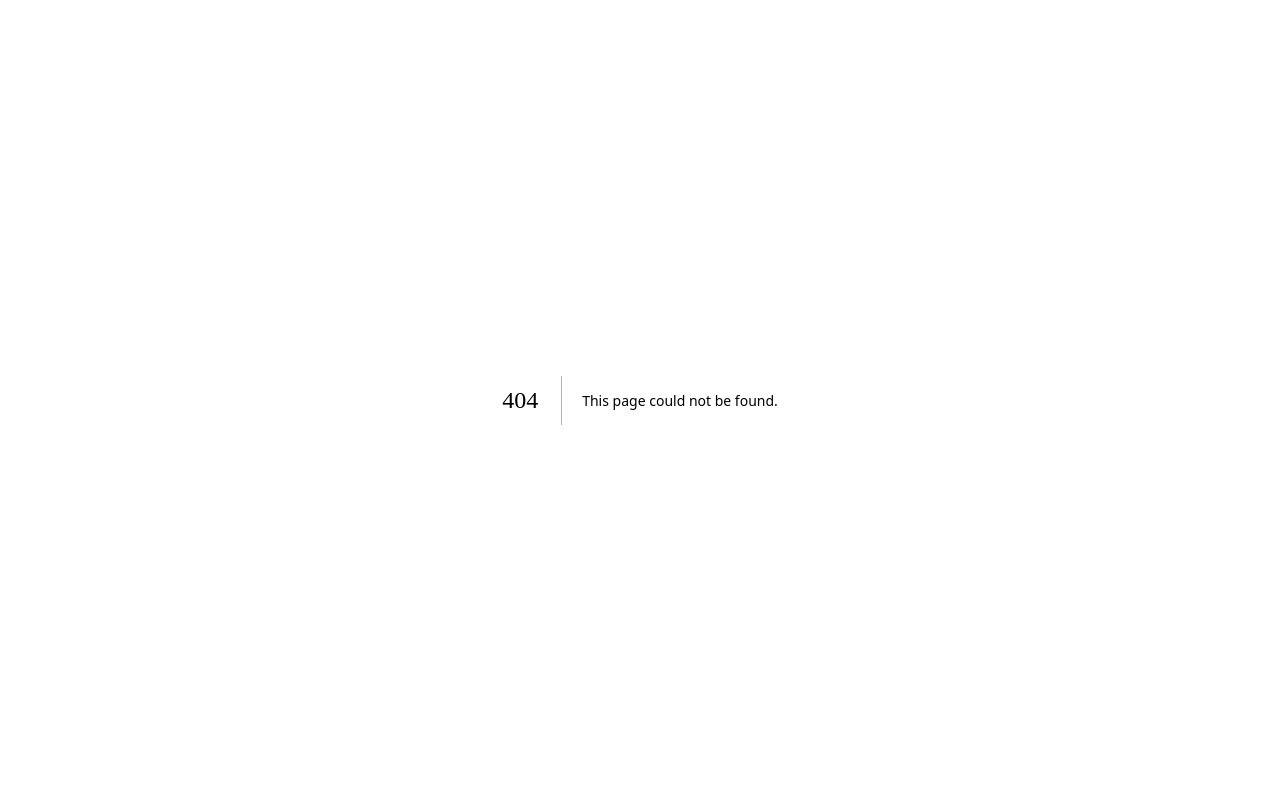
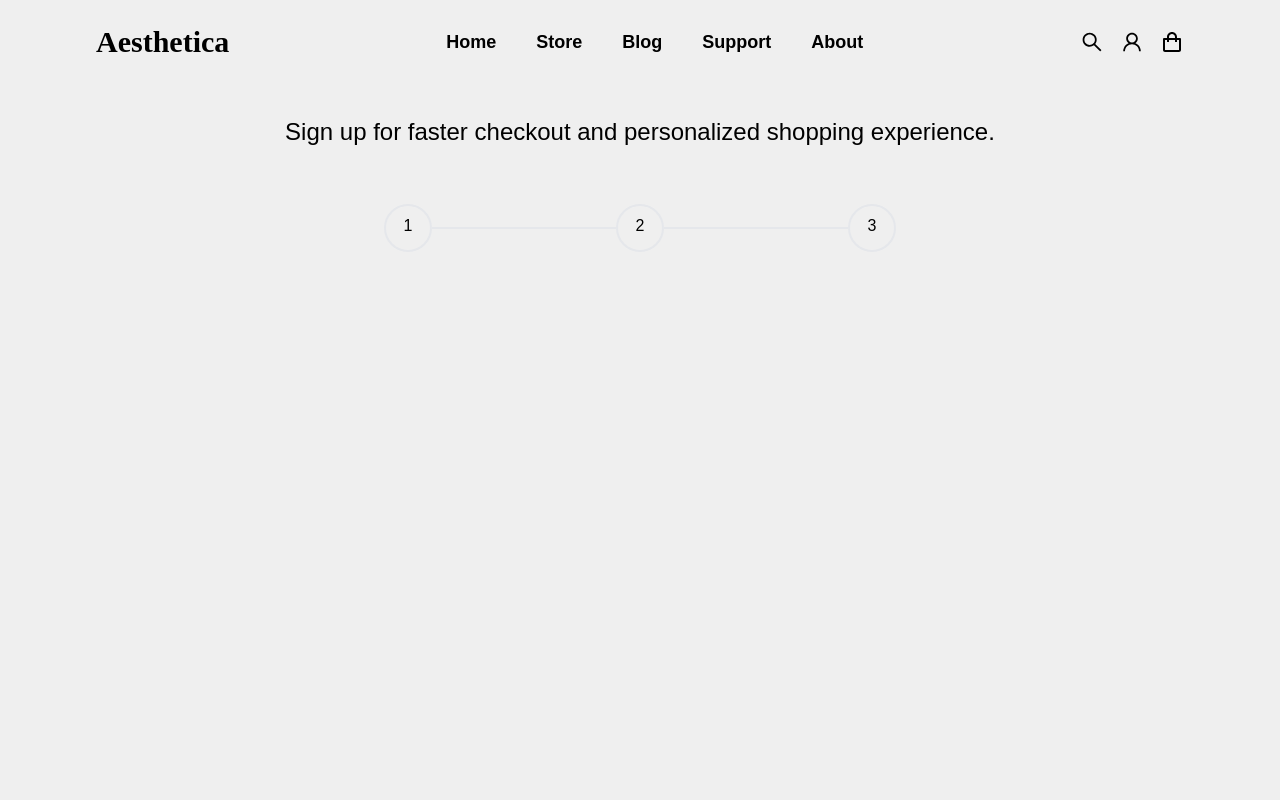
Before and after one commit to vdumic/HCI-2022-23, a Next.js app in the folder aesthetica/: page /signup in a window 1280 px wide. Before the commit this address had no page. Shown: the top 800 px of the page. Built offline with nearby package versions, Linux system fonts and the light colour scheme.

Commit message:
Sign Up page added

```diff
--- /dev/null
+++ b/aesthetica/components/SignUp/Steps.js
@@ -0,0 +1,19 @@
+const Steps = () => {
+  return (
+    <div className="w-3/5 flex flex-row items-center justify-center px-32 py-14">
+      <div className="stepper-item w-12 h-12 text-center pt-2 font-medium border-2 rounded-full">
+        1
+      </div>
+      <div className="flex-auto border-t-2"></div>
+      <div className="stepper-item w-12 h-12 text-center pt-2 font-medium border-2 rounded-full">
+        2
+      </div>
+      <div className="flex-auto border-t-2"></div>
+      <div className="stepper-item w-12 h-12 text-center pt-2 font-medium border-2 rounded-full">
+        3
+      </div>
+    </div>
+  );
+}
+
+export default Steps;
--- /dev/null
+++ b/aesthetica/pages/signup/index.js
@@ -0,0 +1,20 @@
+import HeaderFooterLayout from "../../layouts/HeaderFooterLayout";
+import Steps from "../../components/SignUp/Steps";
+
+const SignUp = () => {
+  return (
+    <HeaderFooterLayout title="Aesthetica / SignUp">
+        <div className="flex justify-center mt-8">
+        <p className="font-medium text-2xl">Sign up for faster checkout and personalized shopping experience.</p>
+        </div>
+        <div className="w-screen h-screen flex flex-col items-center justify-start">
+        <Steps />
+        </div>
+    </HeaderFooterLayout>
+  );
+}
+
+
+
+
+export default SignUp;
```
